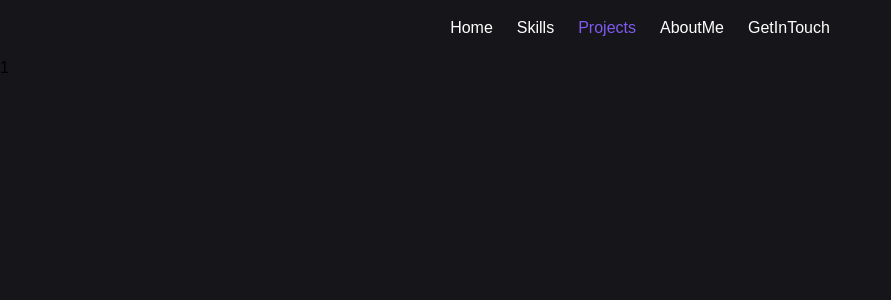
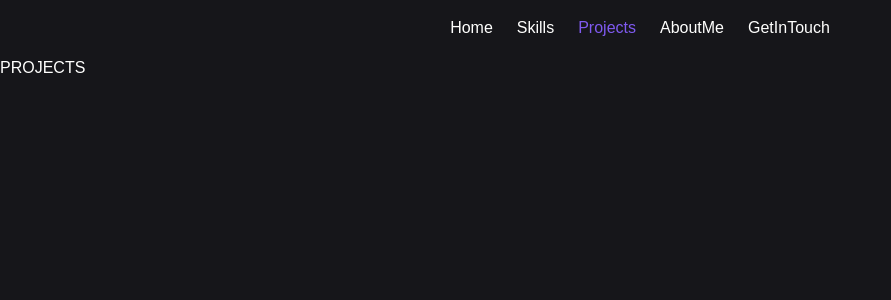
Before and after one commit to Shahryar-Pirooz/Shahryar-Pirooz, a React (Create React App) app: page / in a window 1280 px wide. Both pictures are taken after a click on the element "Projects". Shown: the top 300 px of the page, without its empty margins (0-891 px from the left). Built offline with nearby package versions, Linux system fonts and the light colour scheme.

Commit message:
all pages added

```diff
--- a/src/app.jsx
+++ b/src/app.jsx
@@ -1,15 +1,16 @@
 import React, { useState } from 'react'
-import Hero from './components/hero'
+import Body from './components/body'
 import NavBar from './components/navbar'
 
 export default function App() {
   const [pageState, setPageState] = useState('Home')
   // handlers
   const handlePage = (target) => setPageState(target)
+
   return (
     <div>
       <NavBar state={pageState} handler={handlePage} />
-      <Hero />
+      <Body state={pageState} />
     </div>
   )
 }
--- /dev/null
+++ b/src/components/body.jsx
@@ -0,0 +1,13 @@
+import Hero from './pages/hero'
+import Skills from './pages/skills'
+import Projects from './pages/projects'
+import AboutMe from './pages/aboutMe'
+import GetInTouch from './pages/getInTouch'
+
+export default function Body({ state }) {
+  if (state === 'Home') return Hero()
+  if (state === 'Skills') return Skills()
+  if (state === 'Projects') return Projects()
+  if (state === 'AboutMe') return AboutMe()
+  if (state === 'GetInTouch') return GetInTouch()
+}
--- a/src/components/navbar.jsx
+++ b/src/components/navbar.jsx
@@ -10,6 +10,7 @@ export default function NavBar({ state, handler }) {
         if (page === state) {
           return (
             <p
+              key={page}
               className={`${pageStyle} ${selectedStyle}`}
               onClick={() => handler(page)}
             >
@@ -18,7 +19,7 @@ export default function NavBar({ state, handler }) {
           )
         } else {
           return (
-            <p className={pageStyle} onClick={() => handler(page)}>
+            <p key={page} className={pageStyle} onClick={() => handler(page)}>
               {page}
             </p>
           )
--- a/src/components/hero.jsx
+++ b/src/components/pages/aboutMe.jsx
@@ -1,9 +1,8 @@
 import React from 'react'
-
-export default function Hero() {
+export default function AboutMe() {
   return (
     <div className="bg-background flex flex-row flex-nowrap w-screen h-screen">
-      1
+      <h1 className="text-head">Hi there</h1>
     </div>
   )
 }
--- /dev/null
+++ b/src/components/pages/getInTouch.jsx
@@ -0,0 +1,7 @@
+export default function GetInTouch() {
+  return (
+    <div className="bg-background flex flex-row flex-nowrap w-screen h-screen">
+      <p className="text-head">GetInTouch</p>
+    </div>
+  )
+}
--- /dev/null
+++ b/src/components/pages/hero.jsx
@@ -0,0 +1,7 @@
+export default function Hero() {
+  return (
+    <div className="bg-background flex flex-row flex-nowrap w-screen h-screen">
+      <p className="text-head">HERO</p>
+    </div>
+  )
+}
--- /dev/null
+++ b/src/components/pages/projects.jsx
@@ -0,0 +1,7 @@
+export default function Projects() {
+  return (
+    <div className="bg-background flex flex-row flex-nowrap w-screen h-screen">
+      <p className="text-head">PROJECTS</p>
+    </div>
+  )
+}
--- /dev/null
+++ b/src/components/pages/skills.jsx
@@ -0,0 +1,7 @@
+export default function Skills() {
+  return (
+    <div className="bg-background flex flex-row flex-nowrap w-screen h-screen">
+      <p className="text-head">SKILLS</p>
+    </div>
+  )
+}
```
